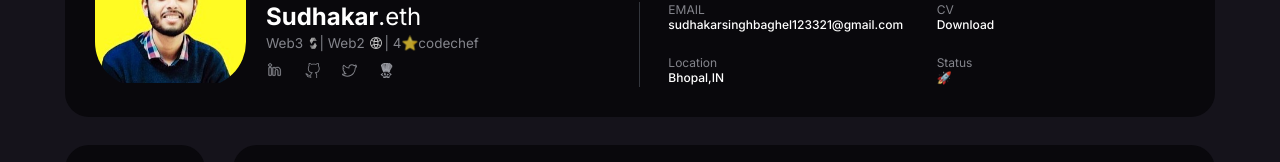
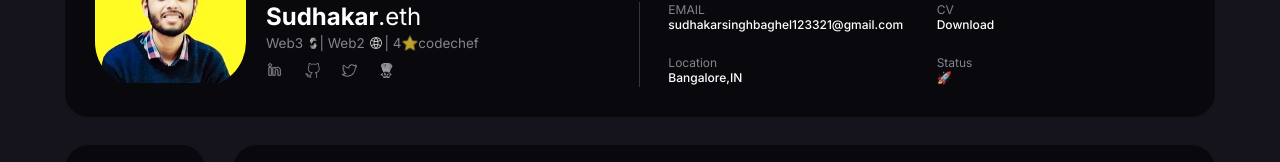
Before and after one commit to sudhakarbaghel/portfolio, a Next.js app: page / in a window 1280 px wide. Shown: the part 124-286 px from the top of the page. Built offline with nearby package versions, Linux system fonts and the light colour scheme.

Commit message:
fix: location

```diff
--- a/src/components/topbar/Topbar.tsx
+++ b/src/components/topbar/Topbar.tsx
@@ -68,7 +68,7 @@ export default function Topbar({}: Props) {
         </div>
         <div>
           <span>Location</span>
-          <p>Bhopal,IN</p>
+          <p>Bangalore,IN</p>
         </div>
         <div>
           <span>Status</span>
```
